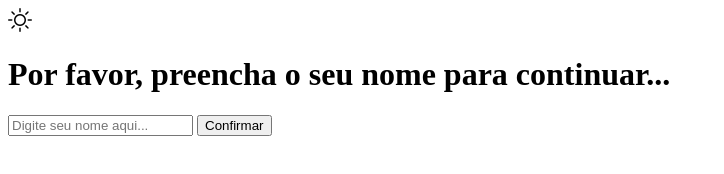
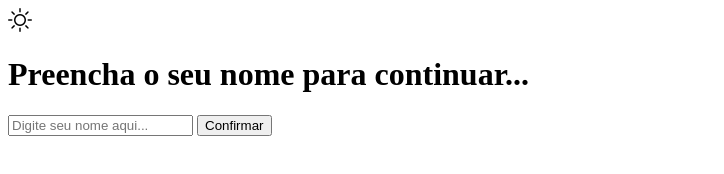
Before and after one commit to hugopereiira11/modules, a plain HTML site: page index.html in a window 1280 px wide. Shown: the whole page, without its empty margins (0-724 px from the left). Drawn offline with nearby package versions, Linux system fonts and the light colour scheme.

Commit message:
commit h1

```diff
--- a/index.html
+++ b/index.html
@@ -24,7 +24,7 @@
     </div>
 
     <form id="form-name">
-        <h1>Por favor, preencha o seu nome para continuar...</h1>
+        <h1>Preencha o seu nome para continuar...</h1>
         <input type="text" name="name" id="name" placeholder="Digite seu nome aqui..." required>
         <input type="submit" name="botao" value="Confirmar">
       </form>
```
